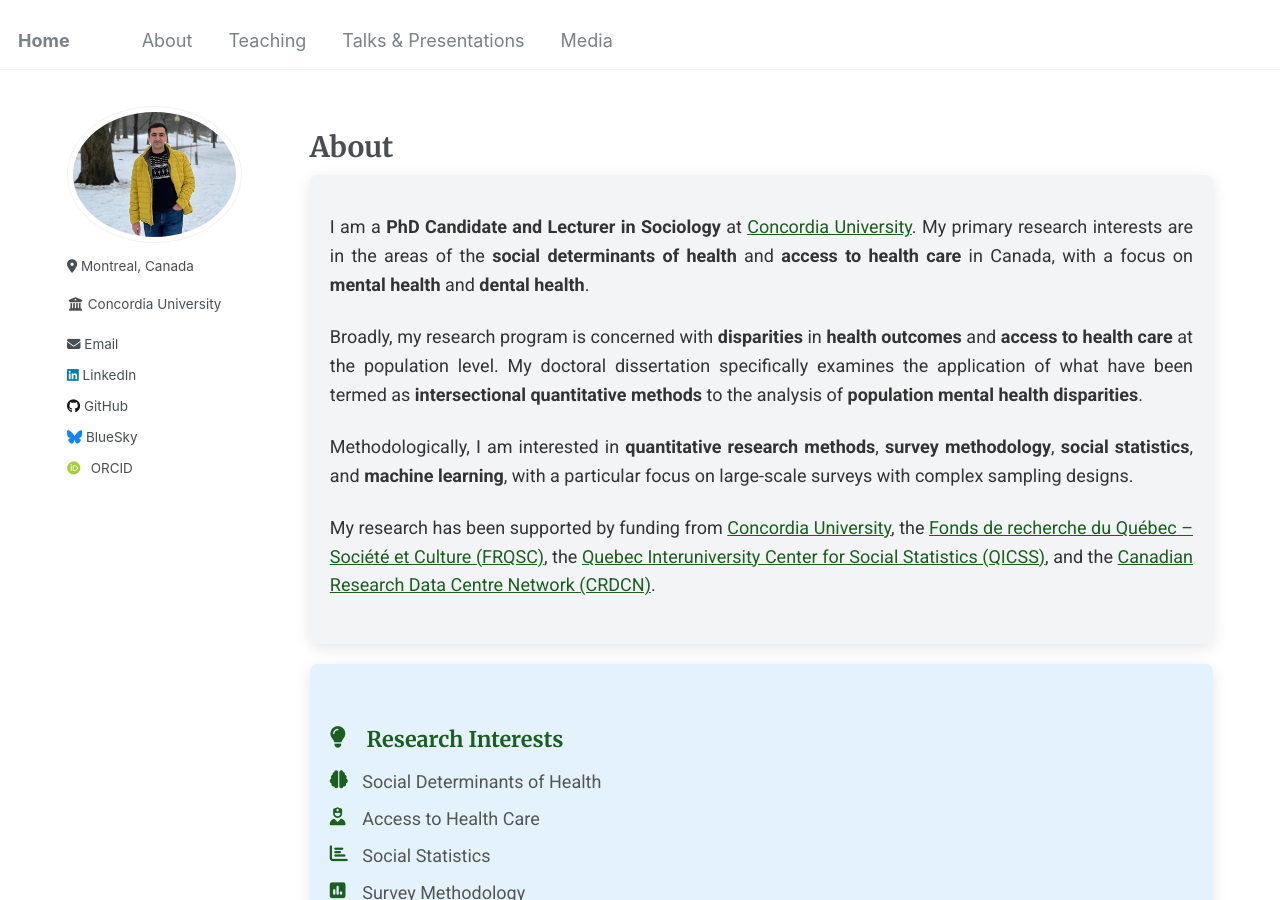
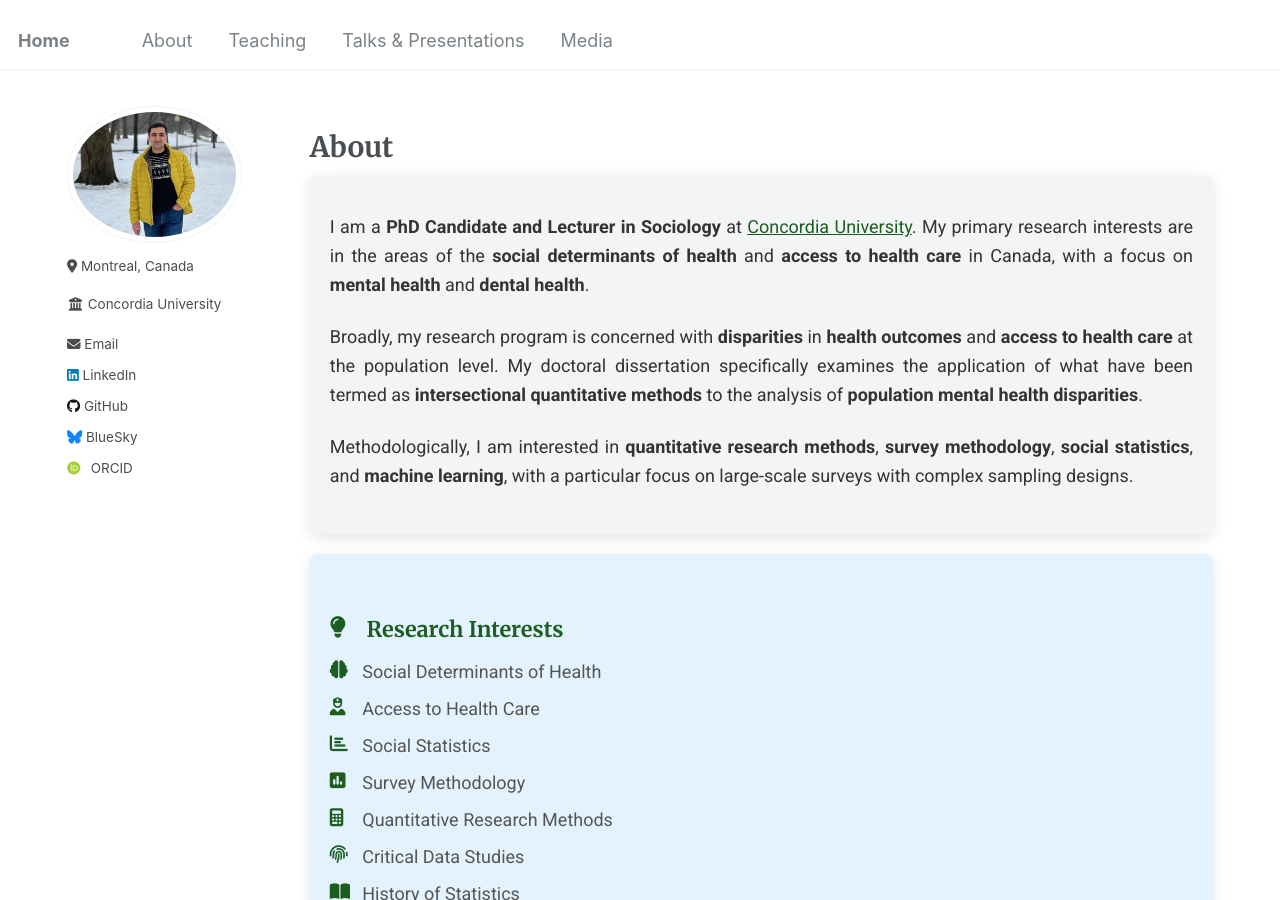
Before and after one commit to Mohsnmonji/mohsnmonji.github.io, a Jekyll site: the page built from about-me.md, in a window 1280 px wide and 900 px high. Built offline with Jekyll 4.4.1, drawn with Linux system fonts in a browser that asks for light colours; some web fonts are replaced.

Commit message:
Update about-me.md

```diff
--- a/about-me.md
+++ b/about-me.md
@@ -104,13 +104,6 @@ author_profile: true
     with a particular focus on large-scale surveys with complex sampling designs.
   </p>
 
-  <p>
-    My research has been supported by funding from
-    <a href="https://www.concordia.ca/artsci/sociology-anthropology.html" target="_blank">Concordia University</a>,
-    the <a href="https://www.frq.gouv.qc.ca" target="_blank">Fonds de recherche du Québec – Société et Culture (FRQSC)</a>,
-    the <a href="https://www.ciqss.org" target="_blank">Quebec Interuniversity Center for Social Statistics (QICSS)</a>,
-    and the <a href="https://crdcn.ca" target="_blank">Canadian Research Data Centre Network (CRDCN)</a>.
-  </p>
 </div>
 
 <div class="card">
```
